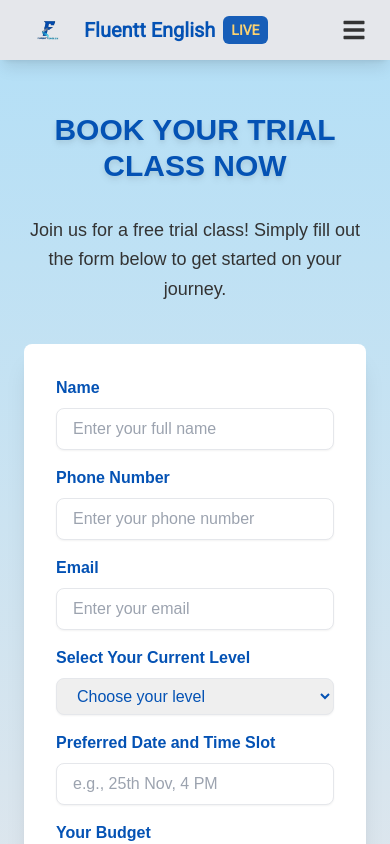
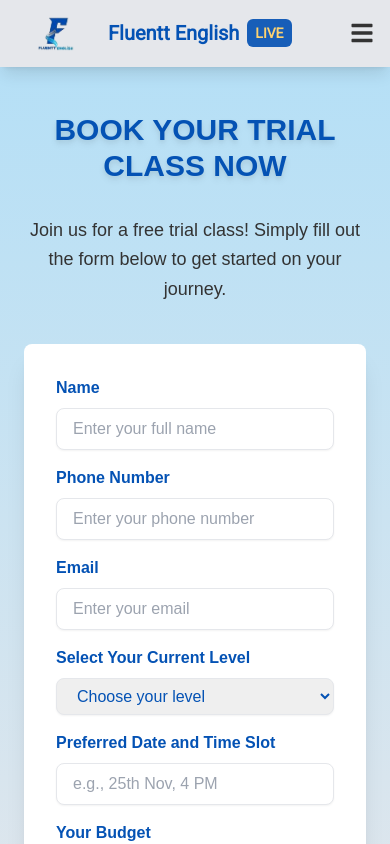
Before and after one commit to khantalha3250/fluentenglish, a Next.js app: page /join in a window 390 px wide. Shown: the top 844 px of the page. Built offline with nearby package versions, Linux system fonts and the light colour scheme.

Commit message:
logo small change

```diff
--- a/app/components/Header.tsx
+++ b/app/components/Header.tsx
@@ -39,7 +39,7 @@ export default function Header() {
 
   return (
     <header
-      className={`bg-lightGray shadow-lg py-4 px-6 lg:px-10 fixed top-0 w-full z-50 transition-transform duration-300 ${
+      className={`bg-lightGray shadow-lg py-4 px-4 lg:px-10 fixed top-0 w-full z-50 transition-transform duration-300 ${
         isHeaderVisible ? "translate-y-0" : "-translate-y-full"
       } ${roboto.className}`}
     >
@@ -47,7 +47,7 @@ export default function Header() {
         {/* Logo and Title */}
        {/* Logo and Title */}
 <div className="flex items-center space-x-3">
-<div className="relative w-12 sm:w-12">
+<div className="relative w-30 sm:w-30">
   <Image
     src="/logo2.png"
     alt="FluentEnglish Logo"
```
